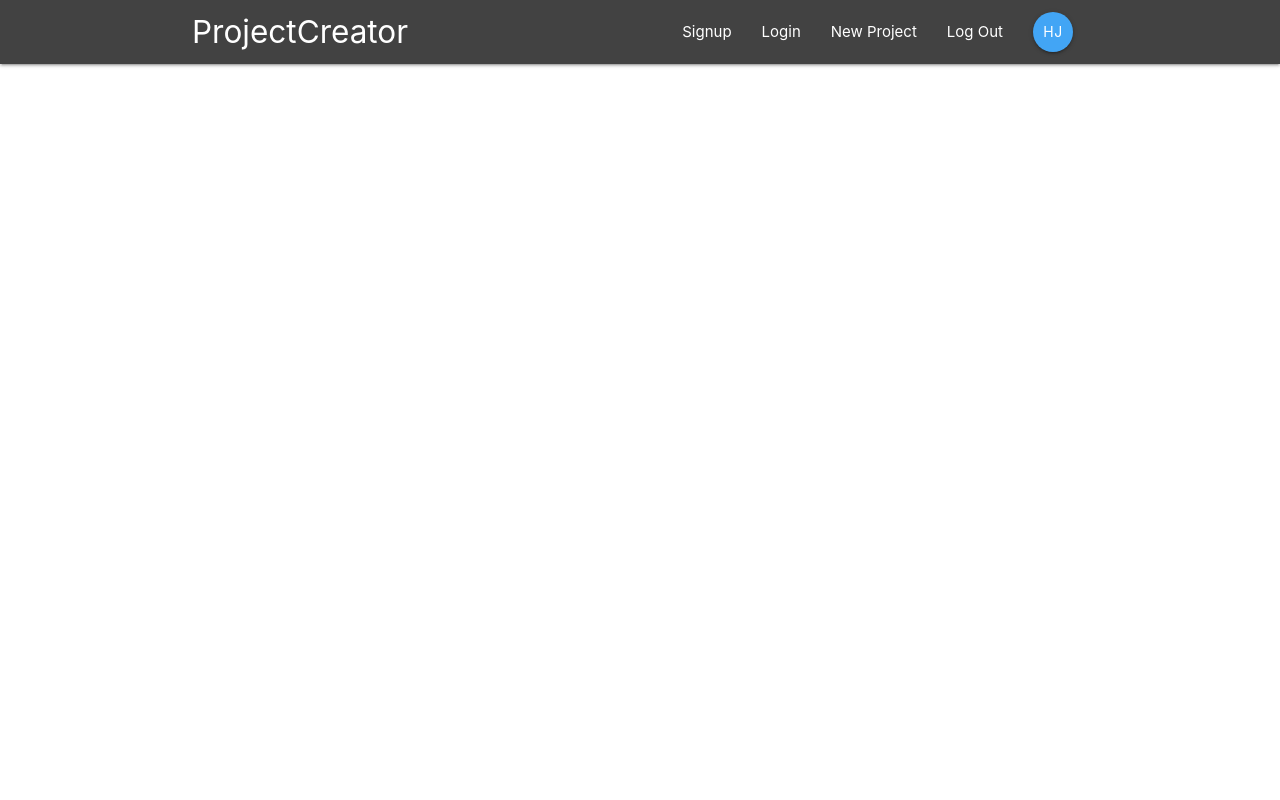
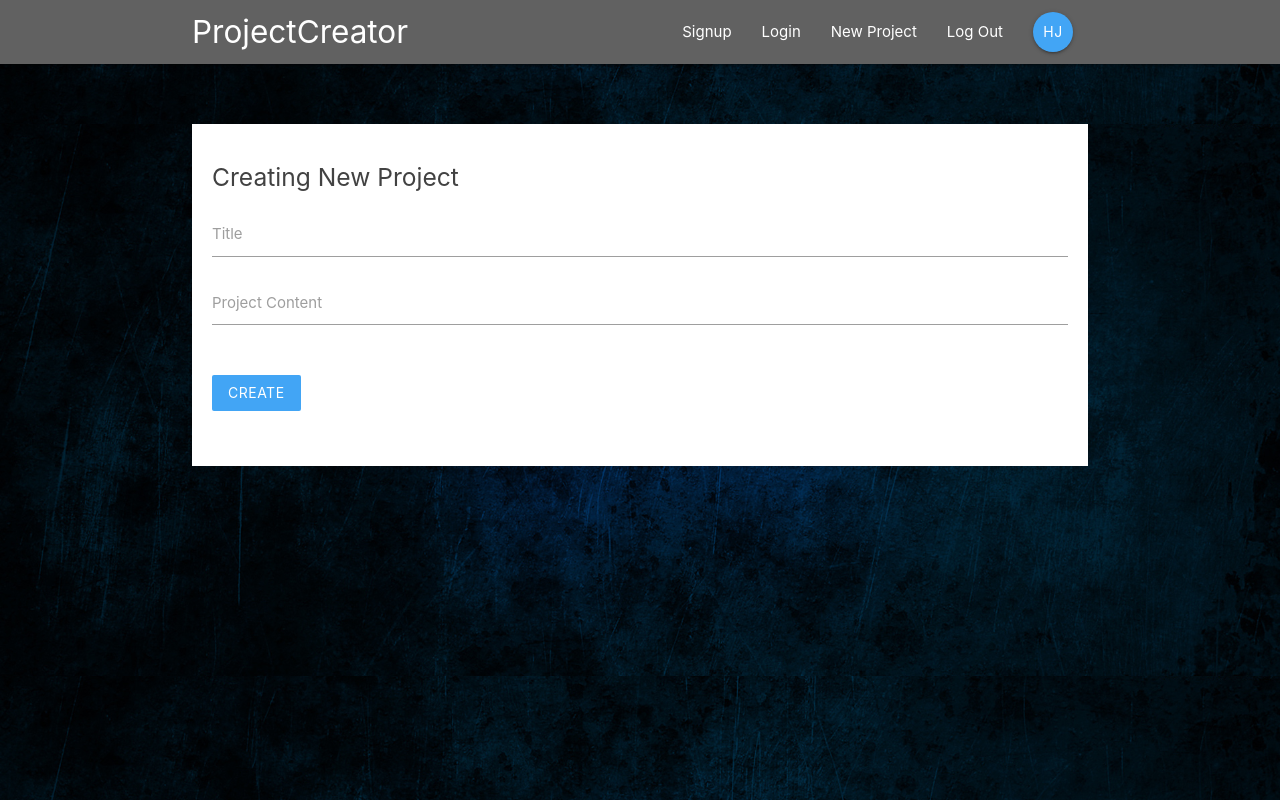
Before and after one commit to hamzajalal/ProjectApp, a React (Create React App) app: page /create in a window 1280 px wide. Built offline with nearby package versions, Linux system fonts and the light colour scheme.

Commit message:
Created Full base structure with basic styling

```diff
--- a/src/App.js
+++ b/src/App.js
@@ -6,6 +6,7 @@
 import ProjectDetails from './components/projectsComponents/ProjectDetails';
 import SignIn from './components/authenticationComponents/SignIn';
 import SignUp from './components/authenticationComponents/SignUp';
+import CreateProject from './components/projectsComponents/CreateProject';
 
 class App extends Component {
   render() {
@@ -18,6 +19,7 @@
               <Route path='/project/:id' component={ProjectDetails} />
               <Route path='/signin' component={SignIn} />
               <Route path='/signup' component={SignUp} />
+              <Route path='/create' component={CreateProject} />
           </Switch>
         </div>
       </BrowserRouter>
--- a/src/components/layoutComponents/Navbar.js
+++ b/src/components/layoutComponents/Navbar.js
@@ -6,7 +6,7 @@
 
 const Navbar = () => {
     return (
-        <nav className="nav-wrapper grey darken-3">
+        <nav className="nav-wrapper grey darken-2">
             <div className="container">
                 <Link to='/' className="brand-logo">ProjectCreator</Link>
                 <SignedInLinks />
--- a/src/components/layoutComponents/SignedInLinks.js
+++ b/src/components/layoutComponents/SignedInLinks.js
@@ -4,7 +4,7 @@
 const SignedInLinks = () => {
     return (
         <ul className="right">
-            <li> <NavLink to='/'>New Project</NavLink> </li>
+            <li> <NavLink to='/create'>New Project</NavLink> </li>
             <li> <NavLink to='/'>Log Out</NavLink> </li>
             <li> <NavLink to='/' className='btn btn-floating blue lighten-1'>HJ</NavLink> </li>
         </ul>
--- a/src/components/layoutComponents/SignedOutLinks.js
+++ b/src/components/layoutComponents/SignedOutLinks.js
@@ -4,8 +4,8 @@
 const SignedOutLinks = () => {
     return (
         <ul className="right">
-            <li> <NavLink to='/'>Signup</NavLink> </li>
-            <li> <NavLink to='/'>Login</NavLink> </li>
+            <li> <NavLink to='/signup'>Signup</NavLink> </li>
+            <li> <NavLink to='/signin'>Login</NavLink> </li>
         </ul>
     )
 }
--- a/src/components/projectsComponents/CreateProject.js
+++ b/src/components/projectsComponents/CreateProject.js
@@ -0,0 +1,39 @@
+import React, { Component } from 'react';
+
+class CreateProject extends Component {
+    state = {
+        title: '',
+        content: '',
+    }
+    handleChange = (e) => {
+        this.setState({
+            [e.target.id]: e.target.value
+        })
+    }
+    handleSubmit = (e) => {
+        e.preventDefault();
+        console.log(this.state)
+    }
+  render() {
+    return (
+      <div className="container">
+        <form onSubmit={this.handleSubmit} className="white">
+            <h5 className="grey-text text-darken-3">Creating New Project</h5>
+            <div className="input-field">
+                <label htmlFor="title">Title</label>
+                <input type="text" id="title" onChange={this.handleChange} />
+            </div>
+            <div className="input-field">
+                <label htmlFor="content"> Project Content</label>
+                <textarea id="content" className="materialize-textarea" onChange={this.handleChange}></textarea>
+            </div>
+            <div className="input-field">
+            <button className="btn blue lighten-1 z-depth-0">Create</button>
+            </div>
+        </form>
+      </div>
+    )
+  }
+}
+
+export default CreateProject;
--- a/src/index.css
+++ b/src/index.css
@@ -1,3 +1,6 @@
+html {
+  min-height: 100%;
+}
 body {
   margin: 0;
   padding: 0;
@@ -6,6 +9,24 @@
     sans-serif;
   -webkit-font-smoothing: antialiased;
   -moz-osx-font-smoothing: grayscale;
+  background: url(/images/background.jpeg);
+  background-size: 100%;
+  background-position: center;
+  min-height: 100%;
+}
+form {
+  padding: 20px;
+  margin-top: 60px;
+}
+form button, form h5 {
+  margin: 20px 0;
+}
+input[type=text]:not(.browser-default):focus:not([randomly]),
+input[type=email]:not(.browser-default):focus:not([randomly]),
+input[type=password]:not(.browser-default):focus:not([randomly]),
+textarea.materialize-textarea:focus:not([randomly]){
+  border-color: #42adf4;
+  box-shadow: none;
 }
 
 code {
```
Also changed, not shown: public/images/background.jpeg (added).
